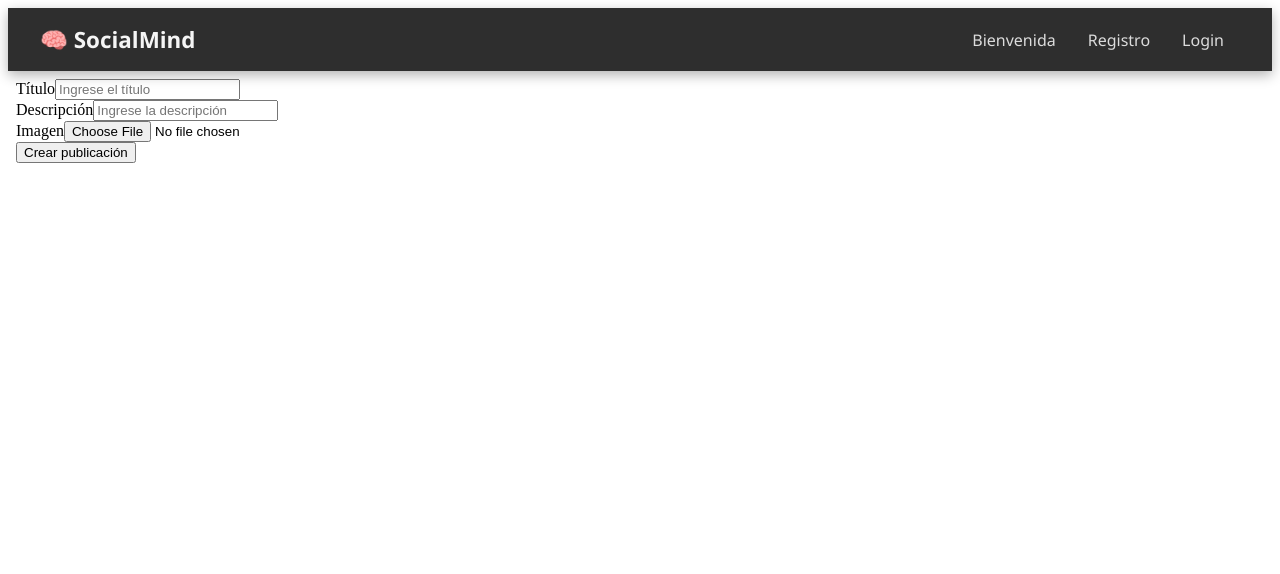
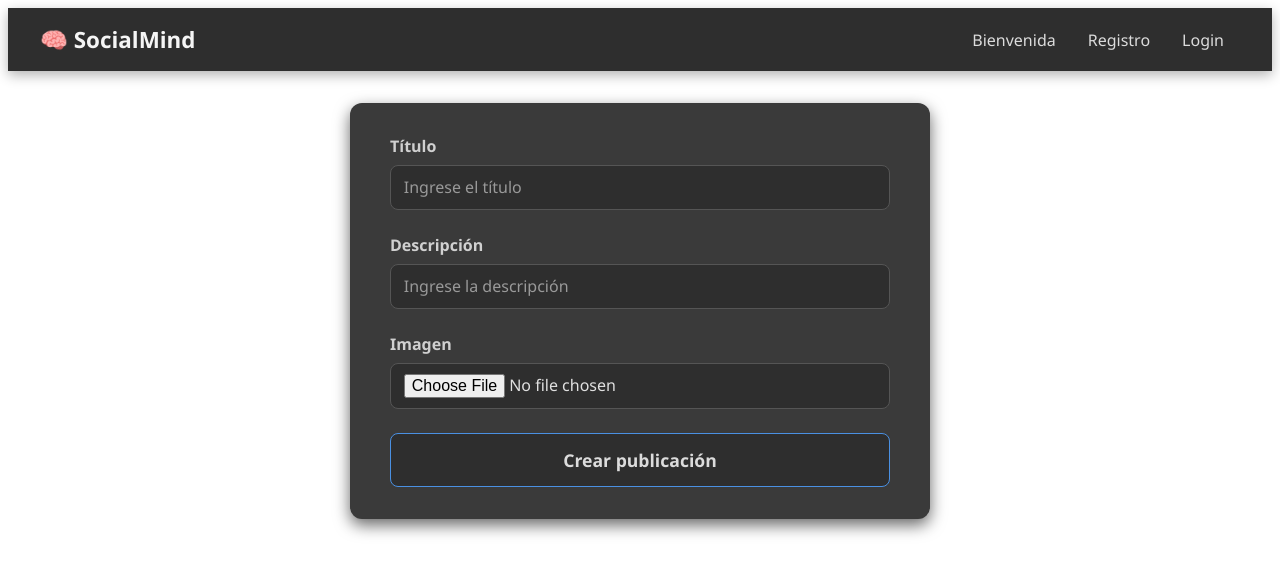
Before and after one commit to Ernees/mi-red-social, an Angular app in the folder frontend/: page /publicaciones/crear in a window 1280 px wide. Shown: the top 574 px of the page. Built offline with nearby package versions, Linux system fonts and the light colour scheme; no server answers.

Commit message:
feat(ui): estilizar formulario de creación de publicaciones

```diff
--- a/frontend/src/app/pages/mi-perfil/mi-perfil.component.css
+++ b/frontend/src/app/pages/mi-perfil/mi-perfil.component.css
@@ -80,34 +80,13 @@
   color: #999999;
 }
 
-/* .publicaciones-container button {
-  background-color: #444444;
-  color: #e0e0e0;
-  border: none;
-  padding: 0.6rem 1.2rem;
-  border-radius: 8px;
-  font-size: 1rem;
-  cursor: pointer;
-  box-shadow: 0 2px 6px rgba(0, 0, 0, 0.5);
-  transition: background-color 0.3s ease;
-  margin-top: 1rem;
-}
-.publicaciones-container button:hover {
-  background-color: #5a5a5a;
-}
-.publicaciones-container p {
-  color: #2e2e2e;
-} */
 .publicaciones-grid {
   display: grid;
-  grid-template-columns: repeat(
-    auto-fit,
-    minmax(100px, 5fr)
-  ); /* Ejemplo de columnas responsivas */
-  gap: 70px; /* Aquí controlas la separación entre las tarjetas */
-  padding: 20px; /* Opcional: para que no se peguen a los bordes de la pantalla */
-  justify-content: center; /* Centra el grid si las tarjetas no llenan todo el ancho */
-  align-items: start; /* Asegura que los ítems se alineen en la parte superior */
+  grid-template-columns: repeat(auto-fit, minmax(100px, 5fr));
+  gap: 70px;
+  padding: 20px;
+  justify-content: center;
+  align-items: start;
 }
 
 /* El CSS de tus botones y párrafos lo mantienes */
--- a/frontend/src/app/pages/publicaciones/crear-publi/crear-publi.component.css
+++ b/frontend/src/app/pages/publicaciones/crear-publi/crear-publi.component.css
@@ -0,0 +1,83 @@
+/* Contenedor principal del formulario */
+form {
+  max-width: 500px;
+  margin: 2rem auto;
+  padding: 2rem 2.5rem;
+  border-radius: 12px;
+  background-color: #3a3a3a; /* Fondo gris oscuro */
+  box-shadow: 0 6px 16px rgba(0, 0, 0, 0.6);
+  font-family: "Segoe UI", Tahoma, Geneva, Verdana, sans-serif;
+  color: #e0e0e0;
+  display: flex;
+  flex-direction: column;
+  gap: 1.5rem;
+}
+
+/* Cada grupo de label + input */
+.mb-3 {
+  display: flex;
+  flex-direction: column;
+}
+
+/* Label */
+.mb-3 label {
+  font-weight: 600;
+  margin-bottom: 0.5rem;
+  color: #d0d0d0;
+}
+
+/* Inputs (text y file) */
+.mb-3 input[type="text"],
+.mb-3 input[type="file"] {
+  padding: 0.65rem 0.8rem;
+  border: 1px solid #555555;
+  border-radius: 8px;
+  font-size: 1rem;
+  background-color: #2e2e2e;
+  color: #e0e0e0;
+  transition: border-color 0.3s ease, background-color 0.3s ease;
+  font-family: inherit;
+}
+
+/* Placeholder en inputs */
+.mb-3 input::placeholder {
+  color: #999999;
+}
+
+/* Focus en inputs */
+.mb-3 input[type="text"]:focus,
+.mb-3 input[type="file"]:focus {
+  outline: none;
+  border-color: #4a90e2;
+  background-color: #3a3a3a;
+  box-shadow: 0 0 8px rgba(74, 144, 226, 0.6);
+}
+
+/* Botón crear publicación */
+form button {
+  padding: 0.85rem;
+  font-size: 1.1rem;
+  background-color: #2e2e2e;
+  color: #dcdcdc;
+  border: 1px solid #4a90e2;
+  border-radius: 8px;
+  cursor: pointer;
+  font-weight: 600;
+  transition: background-color 0.3s ease, color 0.3s ease, box-shadow 0.3s ease;
+  font-family: inherit;
+  width: 100%;
+}
+
+/* Hover y focus botón */
+form button:hover {
+  background-color: #4a90e2;
+  color: #ffffff;
+  box-shadow: 0 0 12px rgba(74, 144, 226, 0.8);
+}
+
+/* Mensajes de error (por si los usas) */
+.text-danger {
+  color: #ff5f5f;
+  margin-top: 0.3rem;
+  font-size: 0.9rem;
+}
```
Also changed, not shown: 2 other files (tests, documents, lock files or other folders).
